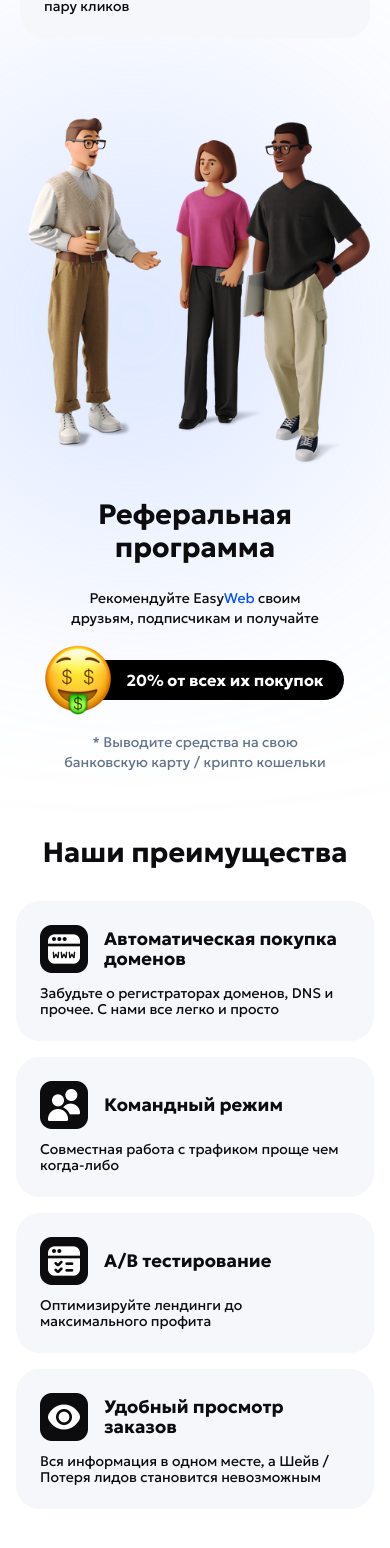
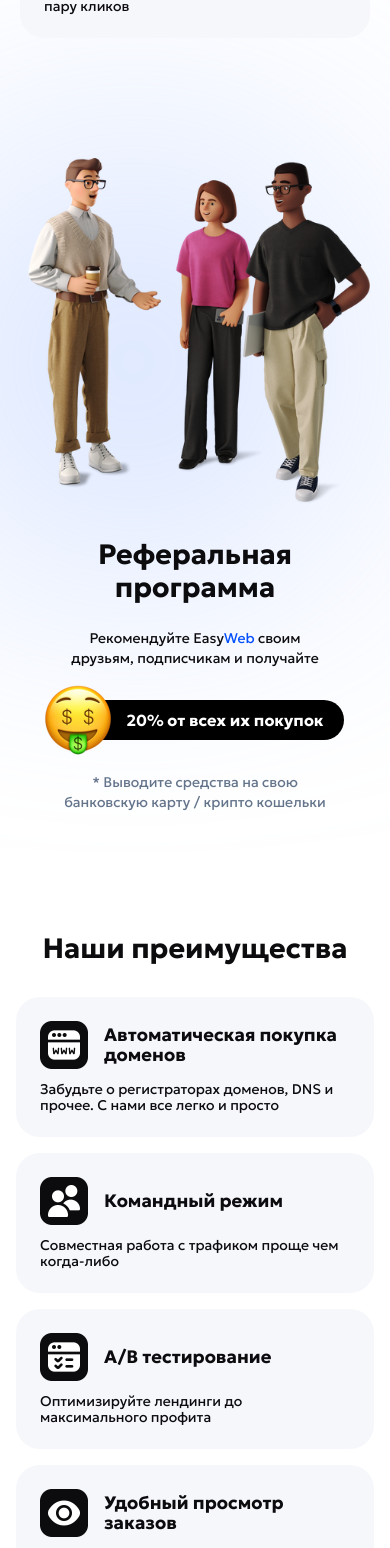
Before and after one commit to darkoton/Easy-Web, a React (Vite) app: page / in a window 390 px wide. Shown: the part 1462-3010 px from the top of the page. Built offline with nearby package versions, Linux system fonts and the light colour scheme; the HTML template or start-up script is replaced by a standard one.

Commit message:
add margin bottom to sections

```diff
--- a/src/components/Advantages.jsx
+++ b/src/components/Advantages.jsx
@@ -35,7 +35,7 @@ const cards = [
 
 export default function AdvantagesSection() {
   return (
-    <section className="advantages mt-16 md:mt-32">
+    <section className="advantages mt-[120px]">
       <div className="advantages__container w-full max-w-[944px] mx-auto px-4">
         <div className="advantages__body">
           <h2 className="advantages__title title-section text-center mb-8 md:mb-12">
--- a/src/components/Benefit.jsx
+++ b/src/components/Benefit.jsx
@@ -23,7 +23,7 @@ const cards = [
 
 export default function BenefitSection() {
   return (
-    <section className="benefit mt-[90px] md:mt-[140px]">
+    <section className="benefit mt-[120px] md:mt-[160px]">
       <div className="benefit__container _container">
         <div className="benefit__body flex flex-col items-center">
           <h2 className="benefit__title title-section relative text-center mb-8 max-w-[150px] md:mb-12 md:max-w-full">
--- a/src/components/Questions.jsx
+++ b/src/components/Questions.jsx
@@ -56,7 +56,7 @@ export default function QuestionsSection() {
   }
 
   return (
-    <section className="questions mt-[120px] md:mt-40 mb-[120px] md:mb-[160px]">
+    <section className="questions mt-[120px] md:mt-[160px] mb-[120px] md:mb-[160px]">
       <div className="questions__container _container">
         <div className="questions__body">
           <h2 className="questions__title title-section md:ml-8 mb-8 md:mb-12 text-center md:text-left">
--- a/src/components/Referrals.jsx
+++ b/src/components/Referrals.jsx
@@ -3,7 +3,7 @@ import emoji from '@/assets/img/referrals/emoji.webp';
 
 export default function ReferralsSection() {
   return (
-    <section className="referrals mt-20 lg:mt-32">
+    <section className="referrals mt-[120px]">
       <div className="referrals__container _container">
         <div className="referrals__body flex items-center justify-center gap-x-16 gap-y-8 flex-col md:flex-row">
           <div className="referrals__left flex justify-center relative w-full md:w-1/2 before:absolute before:blur-[140px] before:-left-1/2 before:translate-x-1/2 before:bottom-0 before:content-[''] before:w-72 before:h-72 before:rounded-full before:bg-[#99B8FF] before:-z-10">
--- a/src/components/Tariff/Tariff.jsx
+++ b/src/components/Tariff/Tariff.jsx
@@ -60,7 +60,7 @@ export default function TariffSection() {
   }, []);
 
   return (
-    <section className="tariff mt-28 lg:mt-40">
+    <section className="tariff mt-[120px] md:mt-[160px]">
       <div className="tariff__container _container">
         <div className="tariff__body rounded-[32px] flex flex-col items-center lg:bg-cardGray p-0 lg:px-8 lg:pb-8 lg:pt-7">
           <div className="tariff__top flex w-full items-center justify-between gap-y-8 gap-x-8 mb-6 flex-col lg:mb-5 lg:flex-row">
```
